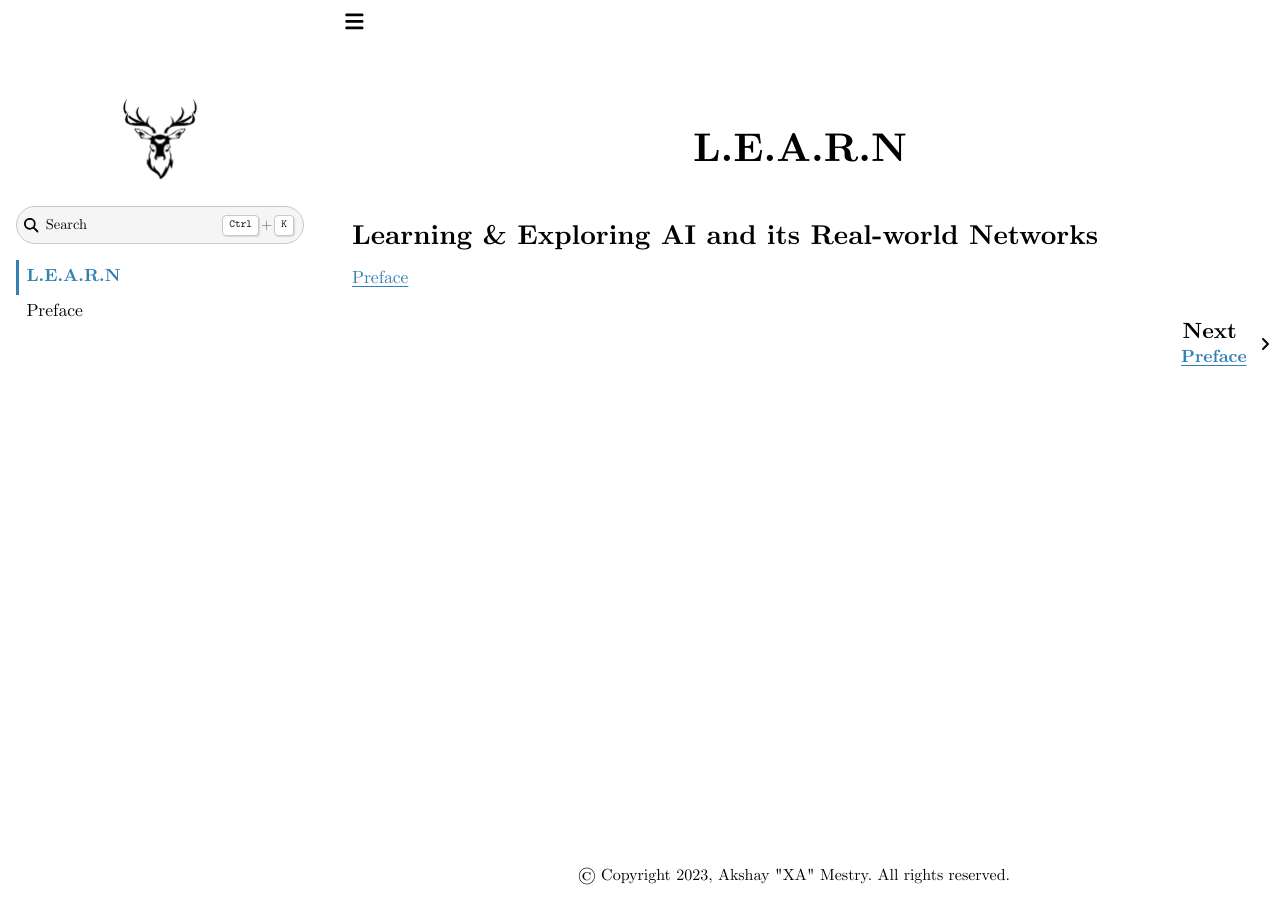
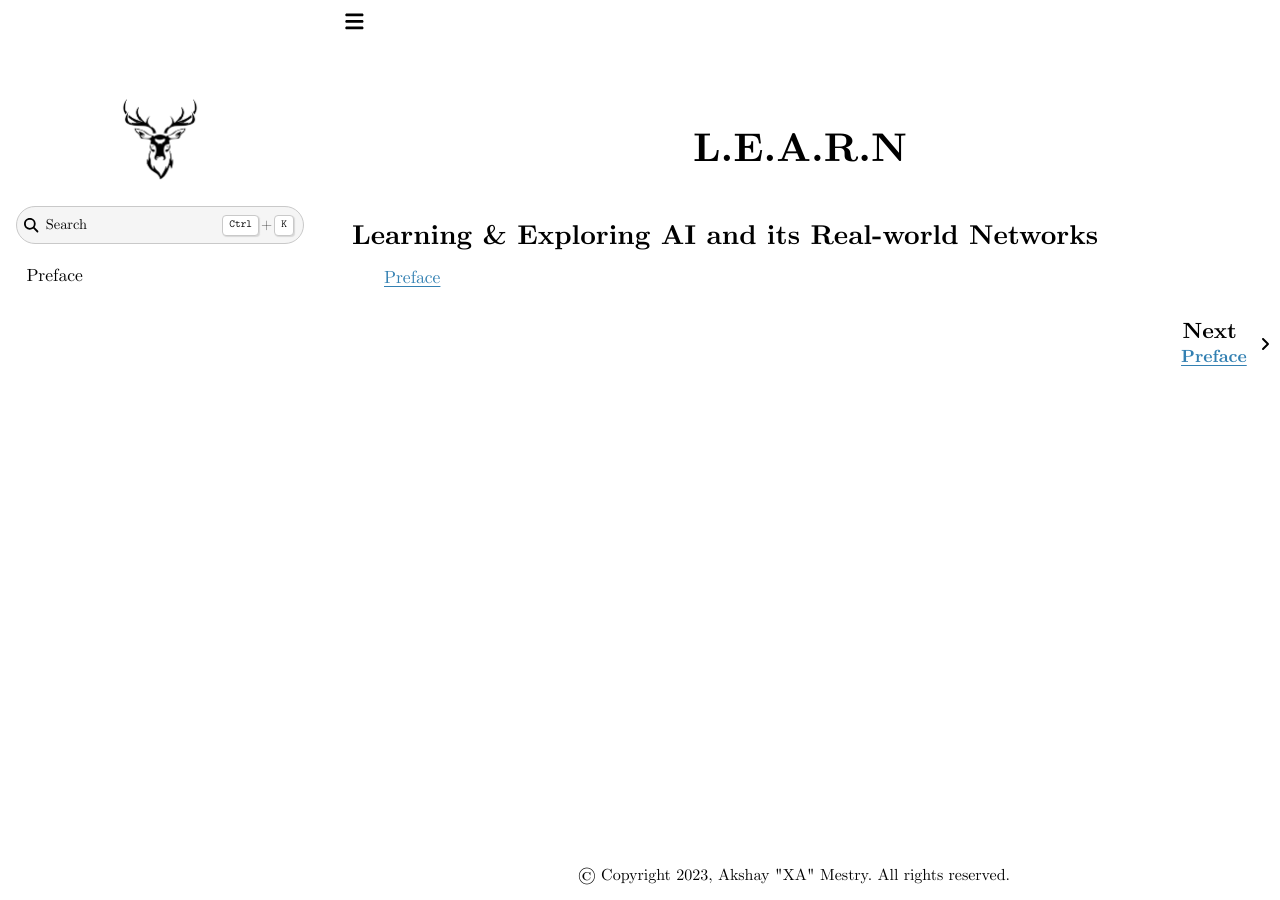
Before and after one commit to xames3/learn, a Sphinx documentation site: the page built from docs/source/index.rst, in a window 1280 px wide. Built offline with Sphinx 7.4.7 and the Sphinx Book theme 1.1.4, drawn with Linux system fonts in a browser that asks for light colours; formulas are drawn with MathJax 3; the version number could not be read and is left out.

Commit message:
style: fix sidebar alignments and remove homepage
Signed-off-by: Akshay "XA" Mestry <xa@mes3.dev>

```diff
--- a/docs/source/_static/css/style.css
+++ b/docs/source/_static/css/style.css
@@ -256,6 +256,22 @@ irrespective of the content */
   width: 100%;
   padding: 0 1rem;
 }
+/* Table of content, ``At a glance`` */
+.toctree-wrapper p.caption {
+  font-size: 1.7em;
+  font-weight: bold;
+  margin-bottom: 0;
+  text-indent: 0 !important;
+}
+/* Table of content indentation */
+.toctree-wrapper > ul {
+  padding-left: 2rem;
+}
+/* Sidebar ToC text properties */
+nav.bd-links p.caption {
+  text-indent: 0 !important;
+  font-weight: bold;
+}
 /* Custom L.E.A.R.N extension CSS classes and properties */
 /* Authors list class */
 .learn-authors {
@@ -283,13 +299,14 @@ irrespective of the content */
   margin-bottom: 50;
   font-size: 1.1em;
   font-family: var(--pst-font-family-monospace-system);
-  font-style: normal;
+  font-weight: bold;
   color: #000;
   text-decoration: none;
 }
 /* Abstract div class */
 .learn-abstract {
-  text-align: left;
+  margin: 2.5rem auto;
+  width: 65%;
 }
 /* Abstract text */
 .abstract {
--- a/docs/source/conf.py
+++ b/docs/source/conf.py
@@ -195,7 +195,6 @@ html_title = _project.short_title
 html_theme_options = {
     # "announcement": "The website is currently in the build stage, sorry!",
     "article_header_end": ["search-button"],
-    "home_page_in_toc": True,
     "launch_buttons": {"colab_url": "https://colab.research.google.com"},
     "logo": {"image_light": "_static/logo.png", "alt_text": "Home"},
     "navigation_with_keys": True,
```
